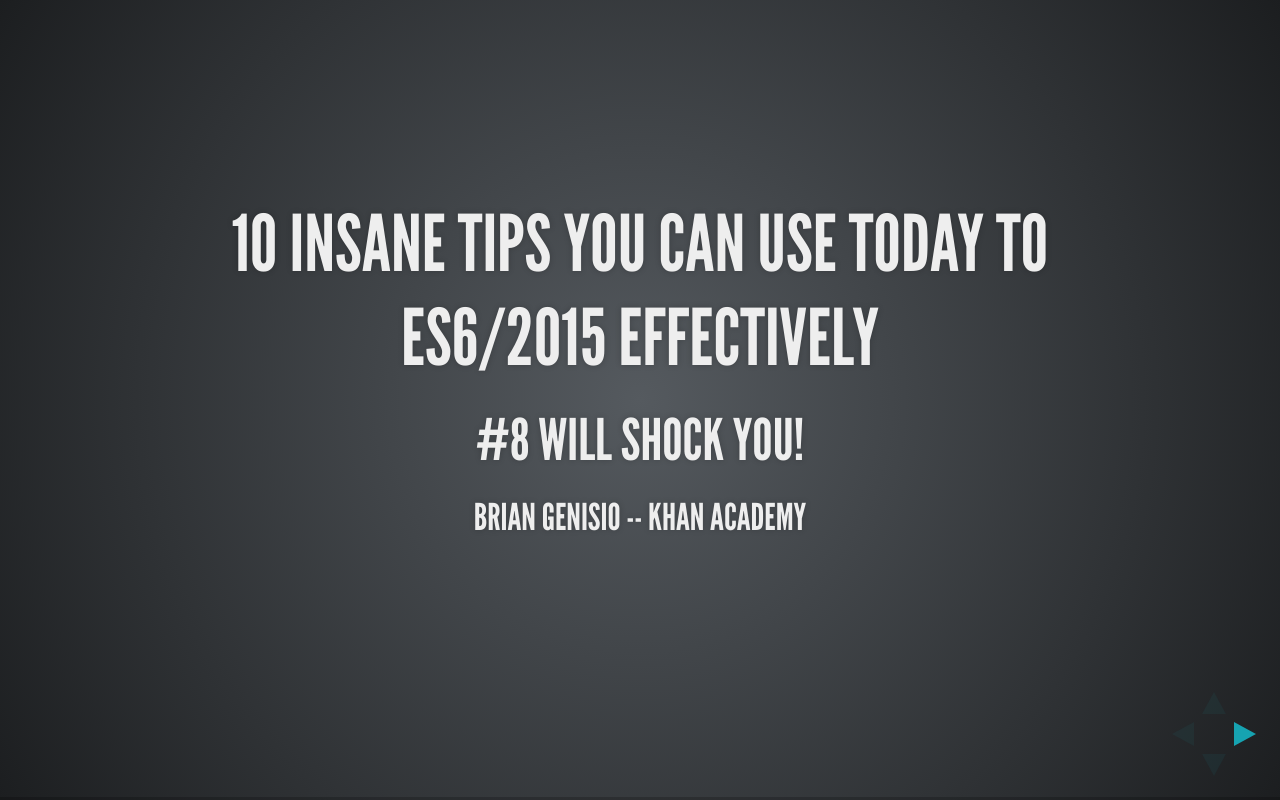
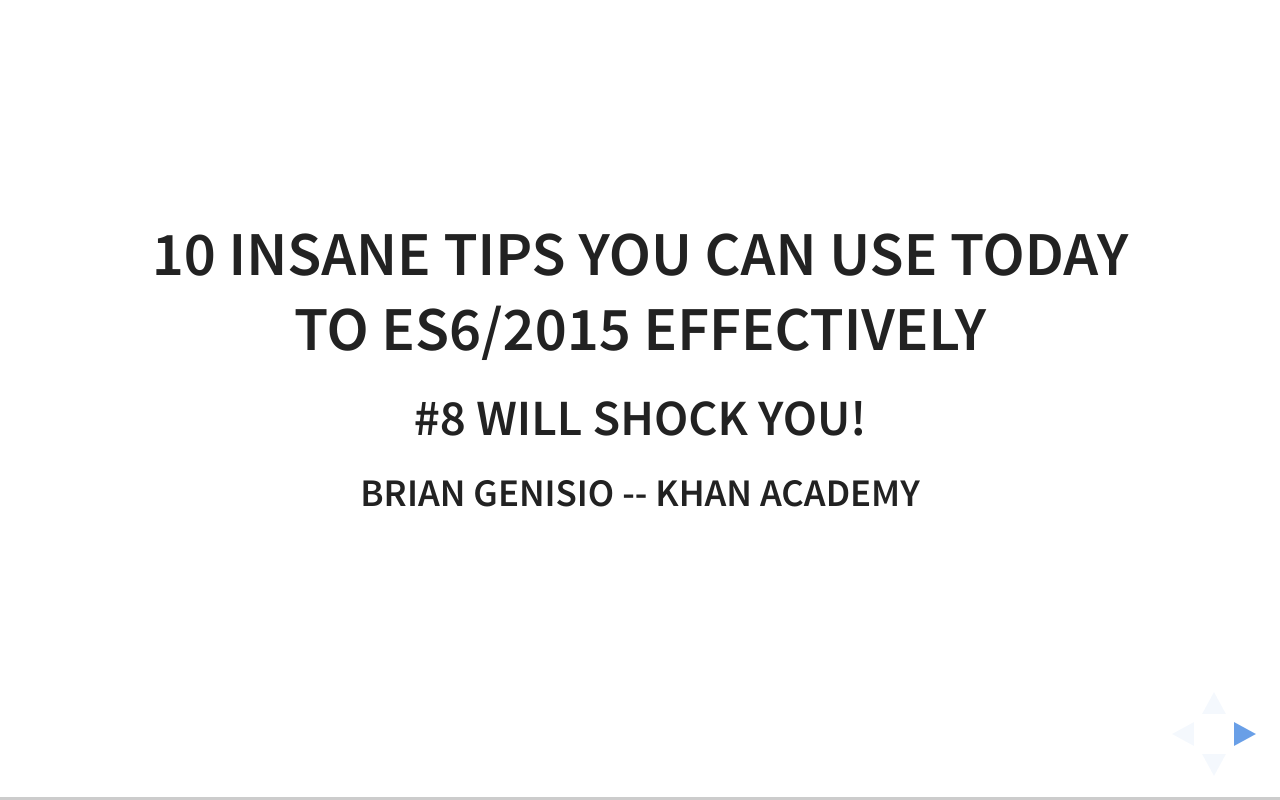
Before and after one commit to BrianGenisio/effective-es6, a website: page docs/index.html in a window 1280 px wide. Drawn offline with Linux system fonts and the light colour scheme.

Commit message:
deploying

```diff
--- a/docs/index.html
+++ b/docs/index.html
@@ -13,11 +13,11 @@
 
         <link rel="stylesheet" href="bower_components/reveal.js/css/reveal.css">
 
-        <link rel="stylesheet" href="bower_components/reveal.js/css/theme/league.css" id="theme">
+        <link rel="stylesheet" href="bower_components/reveal.js/css/theme/white.css" id="theme">
 
 
         <!-- For syntax highlighting -->
-        <link rel="stylesheet" href="bower_components/highlightjs/styles/zenburn.css">
+        <link rel="stylesheet" href="bower_components/highlightjs/styles/github.css">
 
         <!-- Printing and PDF exports -->
         <script>
```
